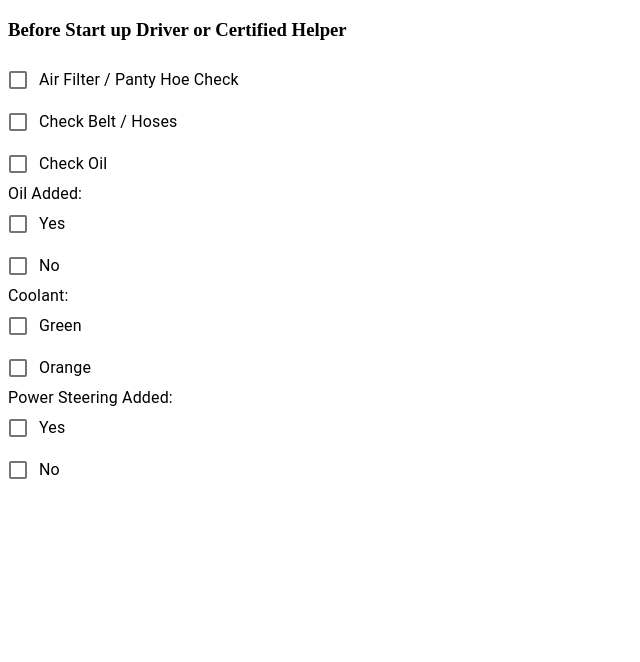
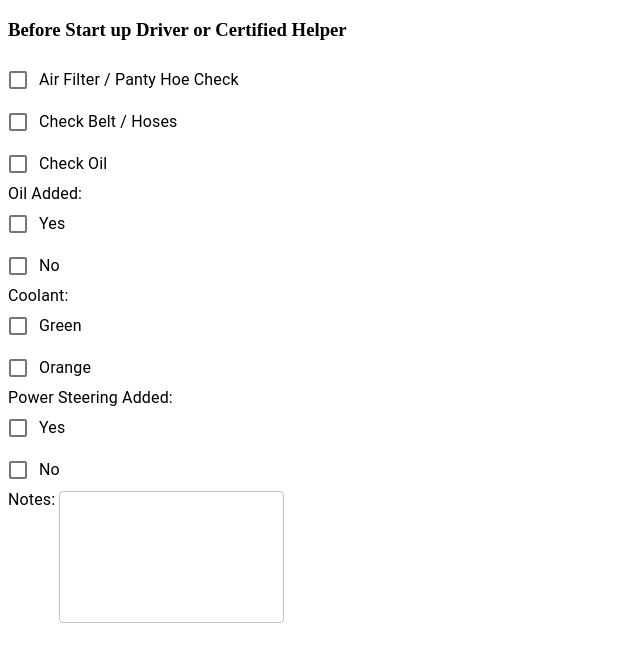
Before and after one commit to alexcravalho/GreenPDFInternal, a React app: page / in a window 1280 px wide. Shown: the top 662 px of the page, without its empty margins (0-640 px from the left). Built offline with nearby package versions, Linux system fonts and the light colour scheme; the HTML template or start-up script is replaced by a standard one.

Commit message:
added notes section; imported textField and formLabel;

```diff
--- a/client/src/components/BeforeStartup.tsx
+++ b/client/src/components/BeforeStartup.tsx
@@ -1,4 +1,5 @@
 import React, { Component } from 'react';
+import { TextField, FormLabel } from '@material-ui/core';
 import { LabledCheckbox } from './LabledCheckbox';
 import { OilAdded } from './OilAdded';
 import { Coolant } from './Coolant';
@@ -31,6 +32,8 @@ export class BeforeStartup extends Component<{}, StartupState> {
         <OilAdded />
         <Coolant />
         <PowerSteering />
+        <FormLabel style={{ color: 'black' }}>Notes: </FormLabel>
+        <TextField multiline rows="5" variant="outlined" />
       </div>
     )
   }
```
